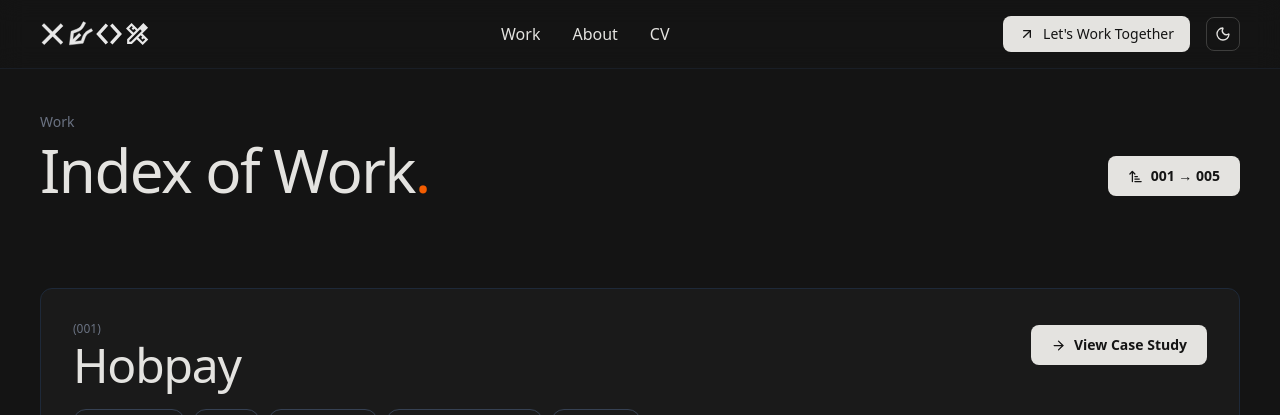
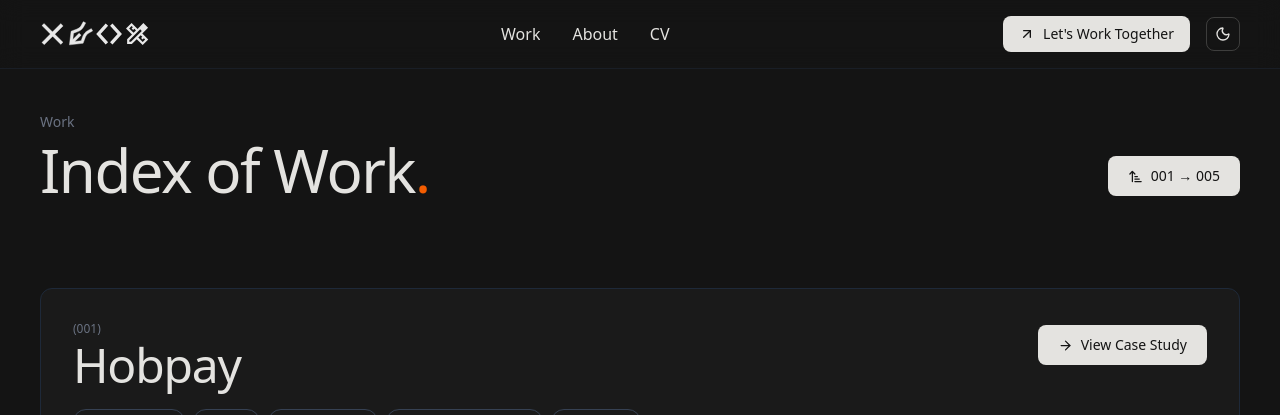
Before and after one commit to Izzy-drizzy/Portfolio, a React (Vite) app: page /work in a window 1280 px wide. Shown: the top 415 px of the page. Built offline with nearby package versions, Linux system fonts and the light colour scheme; a web font is replaced by a local one.

Commit message:
Reduce Work page button font weight to medium, matching primary CTA style
Co-Authored-By: Claude Sonnet 4.6 <noreply@anthropic.com>

```diff
--- a/src/pages/Work.tsx
+++ b/src/pages/Work.tsx
@@ -183,7 +183,7 @@ export default function Work() {
 
           <button
             onClick={() => setAscending((a) => !a)}
-            className="flex items-center gap-2 bg-[#E4E3E0] text-[#141414] px-5 py-2.5 rounded-lg text-sm font-semibold hover:bg-opacity-90 transition-colors flex-shrink-0 self-end mb-1"
+            className="flex items-center gap-2 bg-[#E4E3E0] text-[#141414] px-5 py-2.5 rounded-lg text-sm font-medium hover:bg-opacity-90 transition-colors flex-shrink-0 self-end mb-1"
             title={ascending ? 'Sort descending' : 'Sort ascending'}
           >
             {ascending ? <ArrowUpNarrowWide size={15} /> : <ArrowDownNarrowWide size={15} />}
@@ -241,7 +241,7 @@ export default function Work() {
                 href={project.href}
                 variants={fadeUp}
                 custom={1}
-                className="flex items-center gap-2 bg-[#E4E3E0] text-[#141414] px-5 py-2.5 rounded-lg text-sm font-semibold hover:bg-opacity-90 transition-colors self-start flex-shrink-0 md:mt-1"
+                className="flex items-center gap-2 bg-[#E4E3E0] text-[#141414] px-5 py-2.5 rounded-lg text-sm font-medium hover:bg-opacity-90 transition-colors self-start flex-shrink-0 md:mt-1"
               >
                 <ArrowRight size={15} />
                 View Case Study
```
